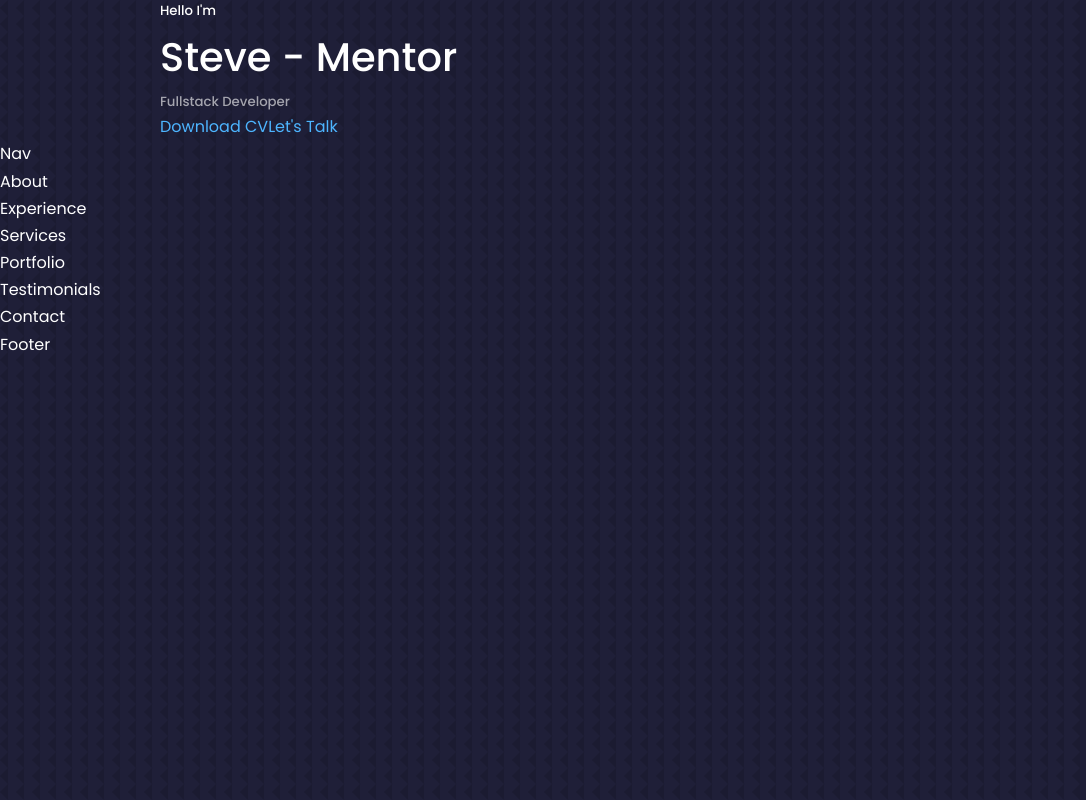
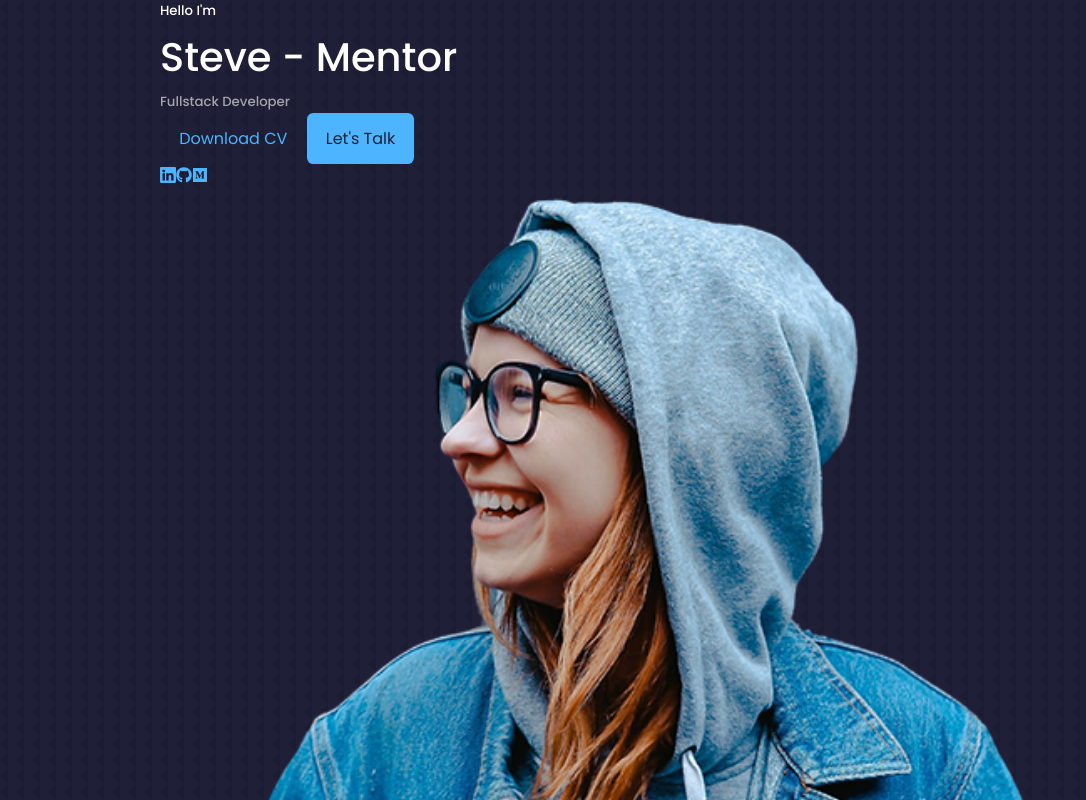
Before and after one commit to szrokmn/my_portfolio-react, a React (Create React App) app: page / in a window 1280 px wide. Shown: the top 800 px of the page, without its empty margins (0-1086 px from the left). Built offline with nearby package versions, Linux system fonts and the light colour scheme; a web font is replaced by a local one.

Commit message:
add Socialİcons

```diff
--- a/package.json
+++ b/package.json
@@ -8,6 +8,7 @@
     "@testing-library/user-event": "^13.2.1",
     "react": "^18.2.0",
     "react-dom": "^18.2.0",
+    "react-icons": "^4.6.0",
     "react-scripts": "5.0.1",
     "web-vitals": "^2.1.0"
   },
--- a/src/components/header/CTA.jsx
+++ b/src/components/header/CTA.jsx
@@ -5,8 +5,8 @@
 const CTA = () => {
   return (
     <div className="cta">
-        <a href={CV} download>Download CV</a>
-        <a href="#contact">Let's Talk</a>
+        <a href={CV} download className='btn'>Download CV</a>
+        <a href="#contact" className='btn btn-primary'>Let's Talk</a>
 
     </div>
   )
--- a/src/components/header/Header.jsx
+++ b/src/components/header/Header.jsx
@@ -1,6 +1,8 @@
 import React from 'react'
 import "./Header.css"
 import CTA from './CTA';
+import ME from '../../assets/me.png'
+import HeaderSocial from './HeaderSocials'
 
 const Header = () => {
   return (
@@ -10,6 +12,11 @@
         <h1>Steve - Mentor</h1>
         <h5 className="text-light">Fullstack Developer</h5>
         <CTA />
+        <HeaderSocial/>
+        <div className="me">
+          <img src={ME} alt="me" />
+        </div>
+        <a href="contact" className='scroll__down'>Scroll Down</a>
       </div>
     </div>
   )
--- /dev/null
+++ b/src/components/header/HeaderSocials.jsx
@@ -0,0 +1,15 @@
+import React from 'react'
+import { BsLinkedin } from "react-icons/bs"
+import { FaGithub, FaMedium } from "react-icons/fa"
+
+const HeaderSocials = () => {
+  return (
+    <div>
+        <a href="https://www.linkedin.com/in/sezer-%C3%B6kmen/" target="_blank"><BsLinkedin/></a>
+        <a href="https://github.com/szrokmn" target="_blank"><FaGithub/></a>
+        <a href="https://medium.com/@szrokmn34/about" target="_blank"><FaMedium/></a>
+    </div>
+  )
+}
+
+export default HeaderSocials
```
Also changed, not shown: 1 other file (tests, documents, lock files or other folders).
